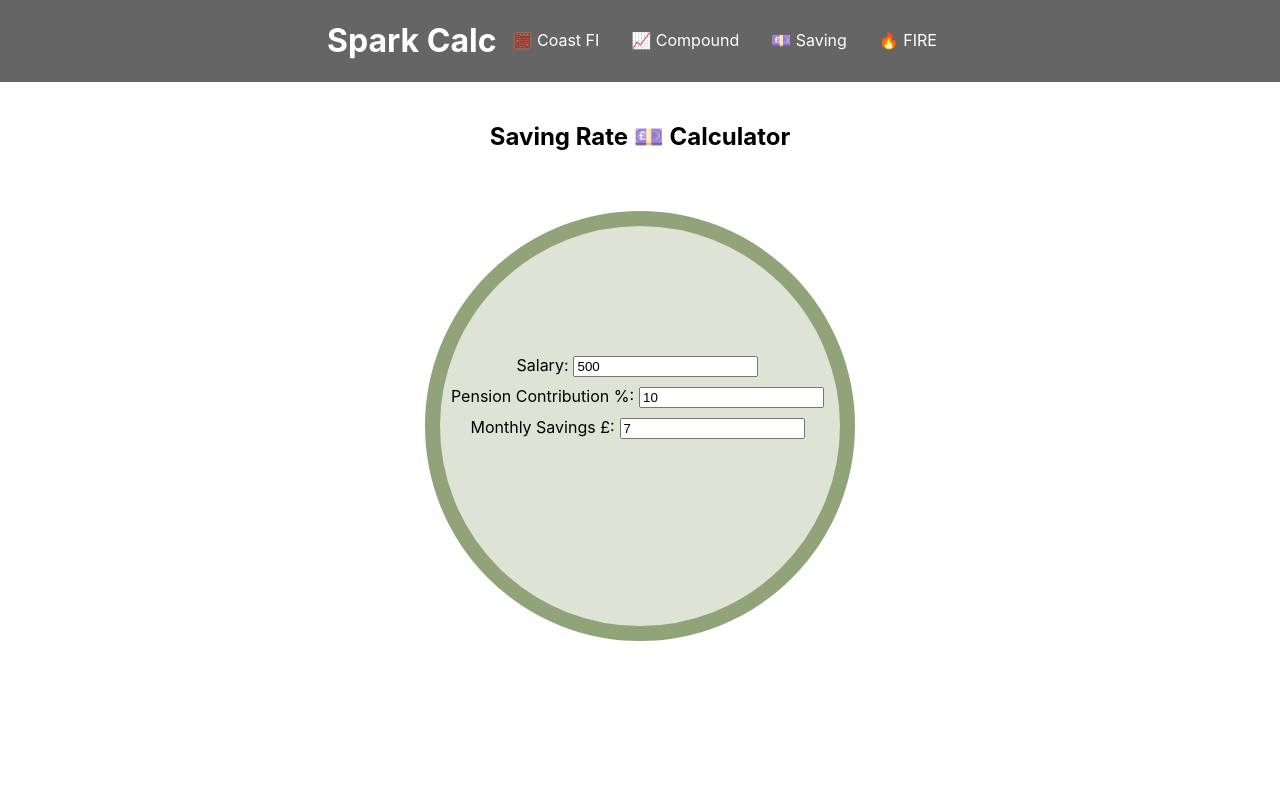
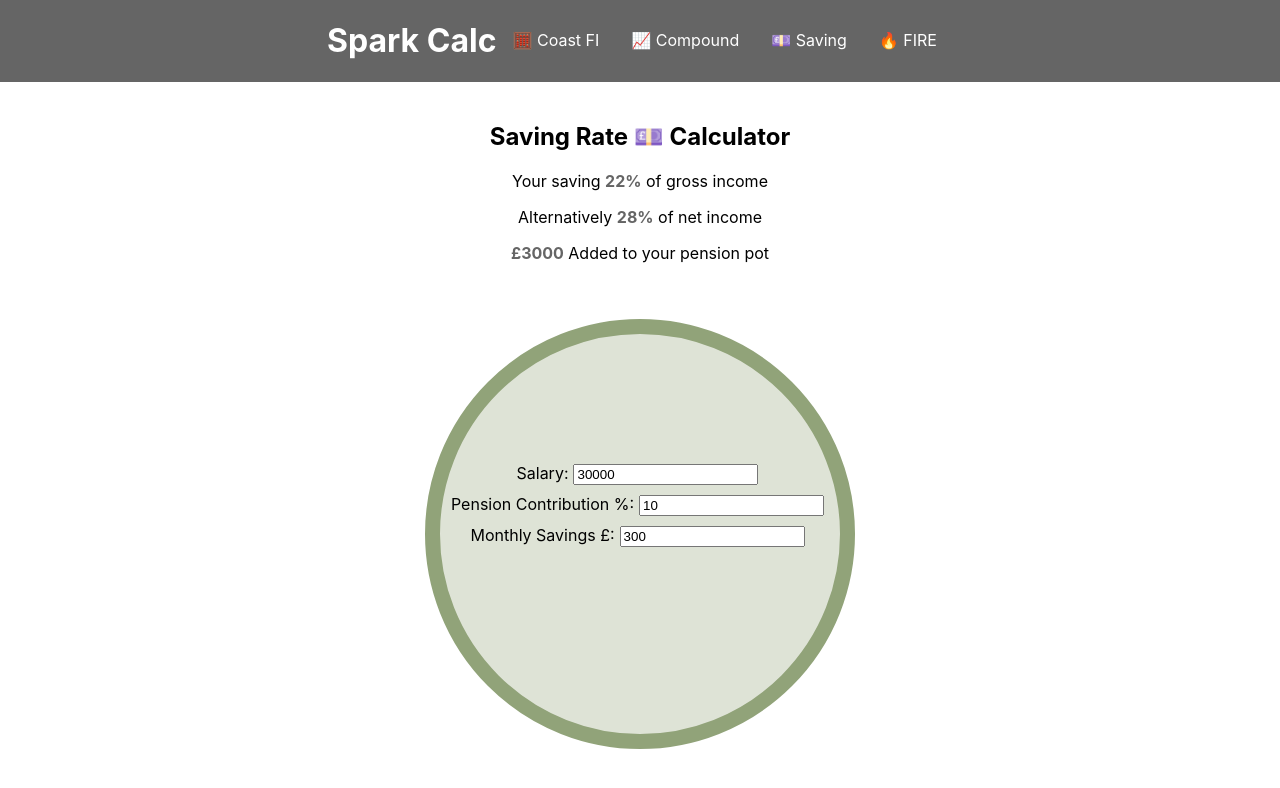
Before and after one commit to nyakeh/spark-calc, a React (Create React App) app: page /saving in a window 1280 px wide. Shown: the top 788 px of the page. Built offline with nearby package versions, Linux system fonts and the light colour scheme.

Commit message:
Rudimentary calculations for savings rate from gross income. Added calculation output to the UI.

```diff
--- /dev/null
+++ b/src/CalculateSaving.tsx
@@ -0,0 +1,26 @@
+import "./App.css";
+
+function CalculateSaving(props: { salary: number; pensionContribution: number; monthlySavings: number }) {
+	let pensionCash = props.salary * (props.pensionContribution / 100);
+	let annualSaving = props.monthlySavings * 12;
+	let totalSaved = pensionCash + annualSaving;
+	let grossSavedPercentage = (totalSaved / props.salary) * 100;
+	let tax = props.salary * 0.2;
+	let netSavedPercentage = (totalSaved / (props.salary - tax)) * 100;
+
+	return (
+		<div>
+			<p>
+				Your saving <span>{grossSavedPercentage.toFixed(0)}%</span> of gross income
+			</p>
+			<p>
+				Alternatively <span>{netSavedPercentage.toFixed(0)}%</span> of net income
+			</p>
+			<p>
+				<span>£{pensionCash.toFixed(0)}</span> Added to your pension pot
+			</p>
+		</div>
+	);
+}
+
+export default CalculateSaving;
--- a/src/Compound.tsx
+++ b/src/Compound.tsx
@@ -37,7 +37,7 @@ function Compound() {
 				</div>
 			</section>
 
-      <CalculateCompoundInterest invested = {investedAssets} monthlyContribution = {monthlyContribution} interestRate = {interestRate} years = {years} />
+      		<CalculateCompoundInterest invested = {investedAssets} monthlyContribution = {monthlyContribution} interestRate = {interestRate} years = {years} />
 		</div>
 	);
 }
--- a/src/Saving.tsx
+++ b/src/Saving.tsx
@@ -1,21 +1,26 @@
 import { useState } from "react";
-import './App.css';
+import "./App.css";
+import CalculateSaving from "./CalculateSaving";
+
+const reCalculate = (event: any) => {
+	event.preventDefault();
+};
 
 function Saving() {
-	const [salary, setSalary] = useState(500);
+	const [salary, setSalary] = useState(30000);
 	const [pensionContribution, setPensionContribution] = useState(10);
-	const [monthlySavings, setMonthlySavings] = useState(7);
+	const [monthlySavings, setMonthlySavings] = useState(300);
 
 	return (
 		<div>
-      <section className='App-main'>
+			<section className="App-main">
 				<h2>Saving Rate &#128183; Calculator</h2>
-        {/* Output section */}
+				<CalculateSaving salary={salary} pensionContribution={pensionContribution} monthlySavings={monthlySavings} />
 			</section>
 
 			<section className="App-main">
 				<div className="Coast-circle">
-					<form className="Coast-form">
+					<form onSubmit={reCalculate} className="Coast-form">
 						<label>
 							Salary:
 							<input type="number" value={salary} onChange={(e) => setSalary(Number(e.target.value))} />
@@ -28,6 +33,7 @@ function Saving() {
 							Monthly Savings £:
 							<input type="number" value={monthlySavings} onChange={(e) => setMonthlySavings(Number(e.target.value))} />
 						</label>
+						{/* <input type="submit" value='Calculate' /> */}
 					</form>
 				</div>
 			</section>
```
Lines whose indentation alone changed are shown as unchanged.
